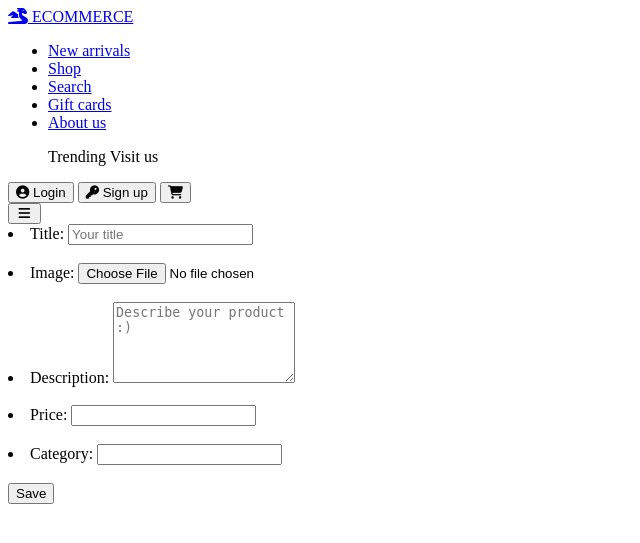
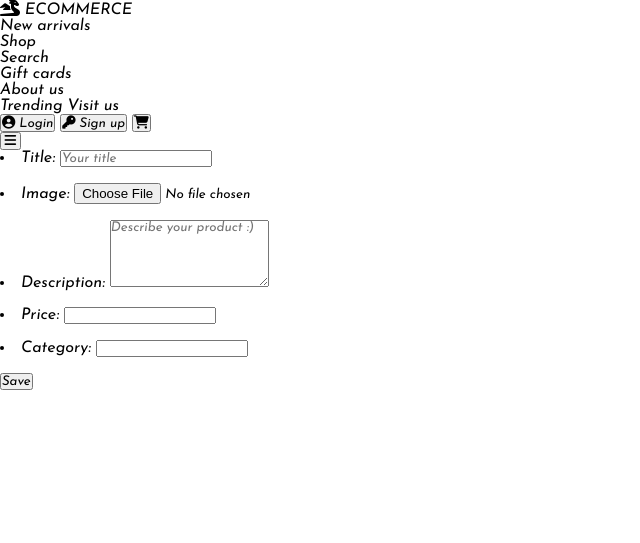
Before and after one commit to Lobo-Brothers/e-commerce_project, a Django app: page /sell/ in a window 1280 px wide. Shown: the top 543 px of the page, without its empty margins (0-640 px from the left). Run offline with Django 3.2, Linux system fonts and the light colour scheme; some libraries are stand-ins or nearby versions.

Commit message:
update navbar style.scss

```diff
--- a/static/navbar/css/style.css
+++ b/static/navbar/css/style.css
@@ -1 +1,34 @@
-/* No CSS *//*# sourceMappingURL=style.css.map */
+/***       font       ***/
+@import url("https://fonts.googleapis.com/css2?family=Josefin+Sans:ital@1&family=Roboto&display=swap");
+/***       root       ***/
+:root {
+  --primary: #b5f7d2;
+  --highlight: #16d066;
+  --transition: all 0.5 ease-in-out;
+}
+
+/***       presets       ***/
+* {
+  padding: 0;
+  margin: 0;
+  -webkit-box-sizing: border-box;
+          box-sizing: border-box;
+  font-family: 'Josefin Sans', sans-serif;
+}
+
+a {
+  color: #000;
+  text-decoration: none;
+}
+
+ul li {
+  list-style-type: none;
+}
+
+button {
+  outline: 0;
+  cursor: pointer;
+}
+
+/***       navbar style       ***/
+/*# sourceMappingURL=style.css.map */
--- /dev/null
+++ b/static/navbar/css/style.scss
@@ -0,0 +1,33 @@
+/***       font       ***/
+@import url('https://fonts.googleapis.com/css2?family=Josefin+Sans:ital@1&family=Roboto&display=swap');
+
+
+/***       root       ***/
+:root{
+    --primary: #b5f7d2;
+    --highlight: #16d066;
+    --transition: all 0.5 ease-in-out;
+}
+
+
+/***       presets       ***/
+* {
+    padding: 0;
+    margin: 0;
+    box-sizing: border-box;
+    font-family: 'Josefin Sans', sans-serif;
+}
+a {
+    color: #000;
+    text-decoration: none;
+}
+ul li {
+    list-style-type: none;
+}
+
+button {
+    outline: 0;
+    cursor: pointer;
+}
+
+/***       navbar style       ***/
--- a/templates/navbar.html
+++ b/templates/navbar.html
@@ -62,7 +62,10 @@ seguimos poniendo el resto del path segun corresponda-->
                 </button>
             </div>
         </div>
+    <!--end navbar-->
 
+
+        <!--burguer menu button-->
         <button type="button" class="navbar-toggler center" id="navbar-toggler">
             <i class="fas fa-bars fa-fw"></i>
         </button>
@@ -70,5 +73,5 @@ seguimos poniendo el resto del path segun corresponda-->
 
 </header>
 
-<!--js-->
+              <!--js-->
 {% block js %}<script src="{% static 'navbar/javascript/script.js' %}"></script>{% endblock %}
```
Also changed, not shown: 1 other file.
